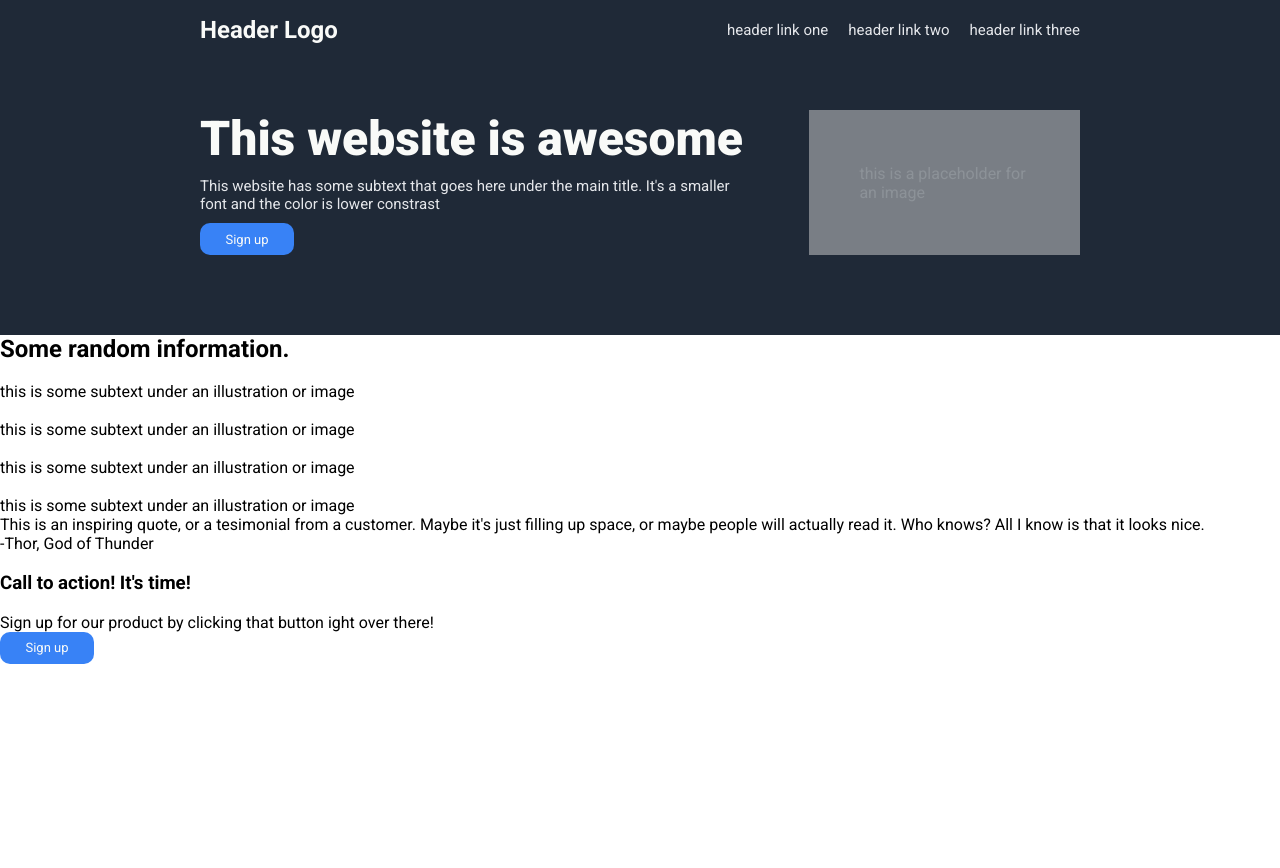
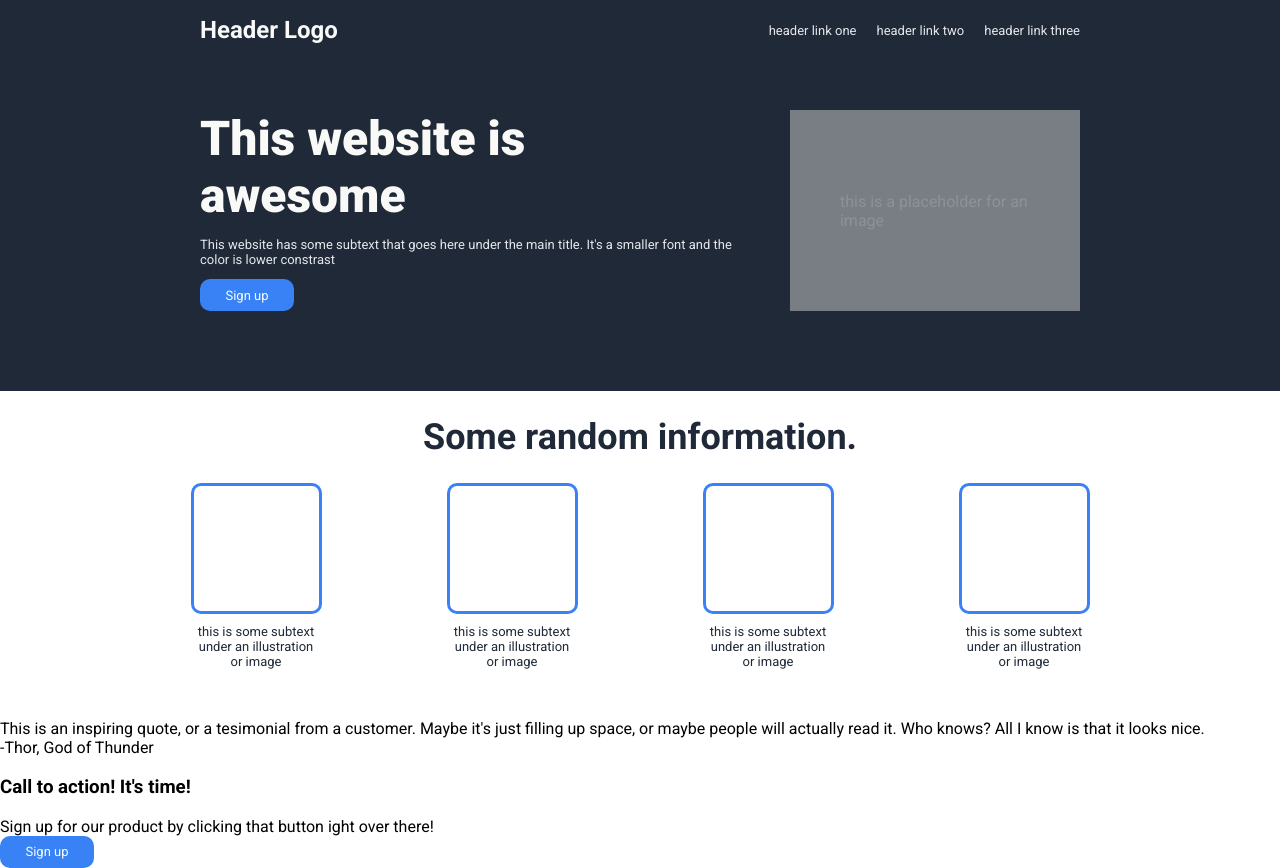
Before and after one commit to derekzhao33/LandingPage, a plain HTML site: page index.html in a window 1280 px wide. Before the commit the page ends 800 px from the top, so only its background shows below. Drawn offline with Linux system fonts and the light colour scheme.

Commit message:
Finish second container

```diff
--- a/index.html
+++ b/index.html
@@ -32,23 +32,23 @@
 
     <div class="images">
       <div class="image-container">
-        <img class="image">
-        <p>this is some subtext under an illustration or image</p>
+        <div class="mid-image"></div>
+        <p class="subtext">this is some subtext under an illustration or image</p>
       </div>
 
       <div class="image-container">
-        <img class="image">
-        <p>this is some subtext under an illustration or image</p>
+        <div class="mid-image"></div>
+        <p class="subtext">this is some subtext under an illustration or image</p>
       </div>
 
       <div class="image-container">
-        <img class="image">
-        <p>this is some subtext under an illustration or image</p>
+        <div class="mid-image"></div>
+        <p class="subtext">this is some subtext under an illustration or image</p>
       </div>
 
       <div class="image-container">
-        <img class="image">
-        <p>this is some subtext under an illustration or image</p>
+        <div class="mid-image"></div>
+        <p class="subtext">this is some subtext under an illustration or image</p>
       </div>
     </div>
   </div>
--- a/styles.css
+++ b/styles.css
@@ -49,14 +49,14 @@ body {
 
 .secondary-text,
 .link {
-  font-size: 15px;
+  font-size: 13px;
   color: #E5E7EB;
 }
 
 .desc {
   display: flex;
   flex-direction: column;
-  gap: 10px;
+  gap: 12.5px;
 }
 
 h2 {
@@ -95,3 +95,46 @@ a {
   align-items: center;
   white-space: nowrap;
 }
+
+.second-container {
+  display: flex;
+  flex-direction: column;
+  justify-content: center;
+  align-items: center;
+  padding: 25px;
+}
+
+.mid-image {
+  border: 3px solid #3882F6;
+  border-radius: 10px;
+  width: 125px;
+  height: 125px;
+}
+
+.images {
+  display: flex;
+  justify-content: space-evenly;
+  gap: 75px;
+}
+
+.image-container {
+  display: flex;
+  flex-direction: column;
+  justify-content: center;
+  align-items: center;
+  padding: 25px;
+  gap: 10px;
+}
+
+.info {
+  font-size: 36px;
+  color: #1F2937;
+}
+
+.subtext {
+  color: #1F2937;
+  font-size: 13px;
+  text-align: center;
+  width: 125px;
+  height: auto;
+}
```
